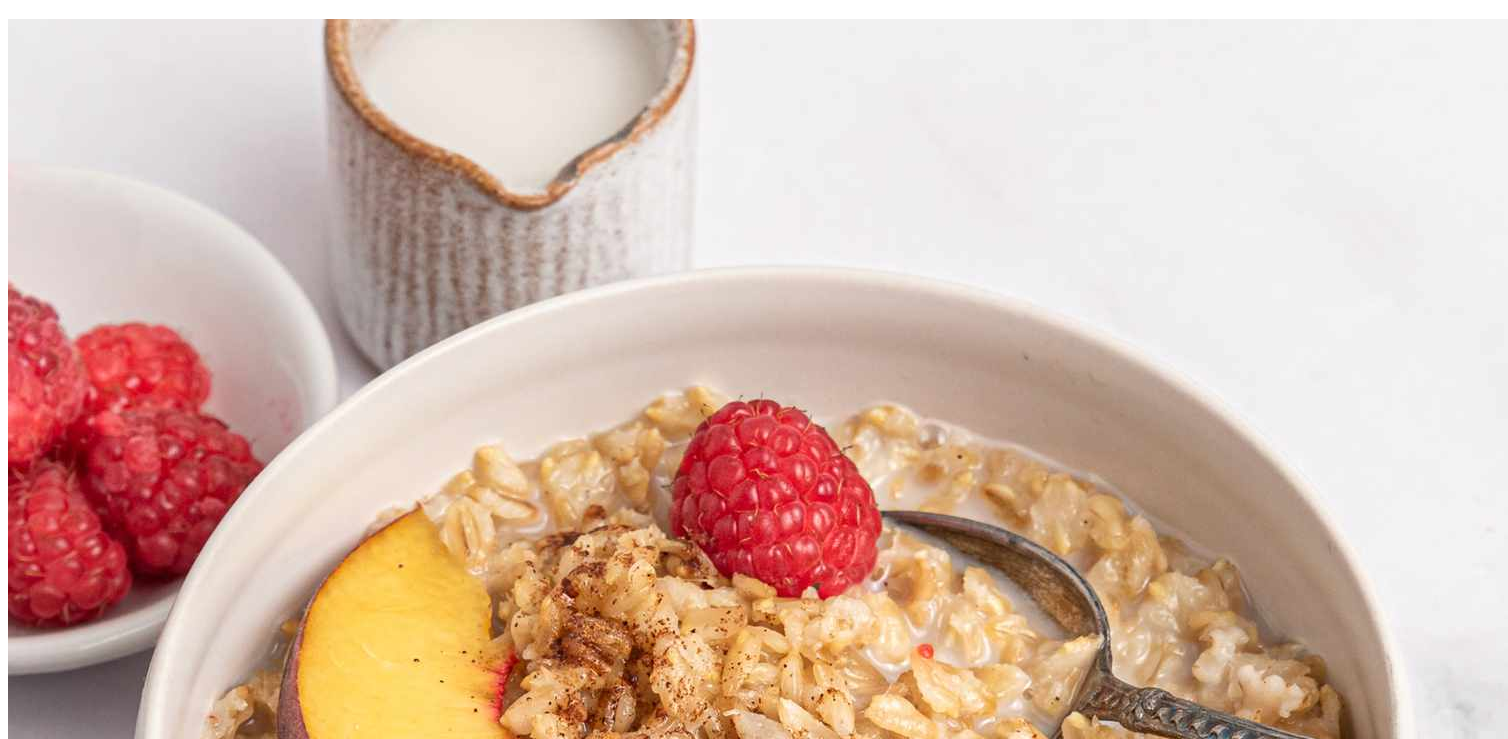
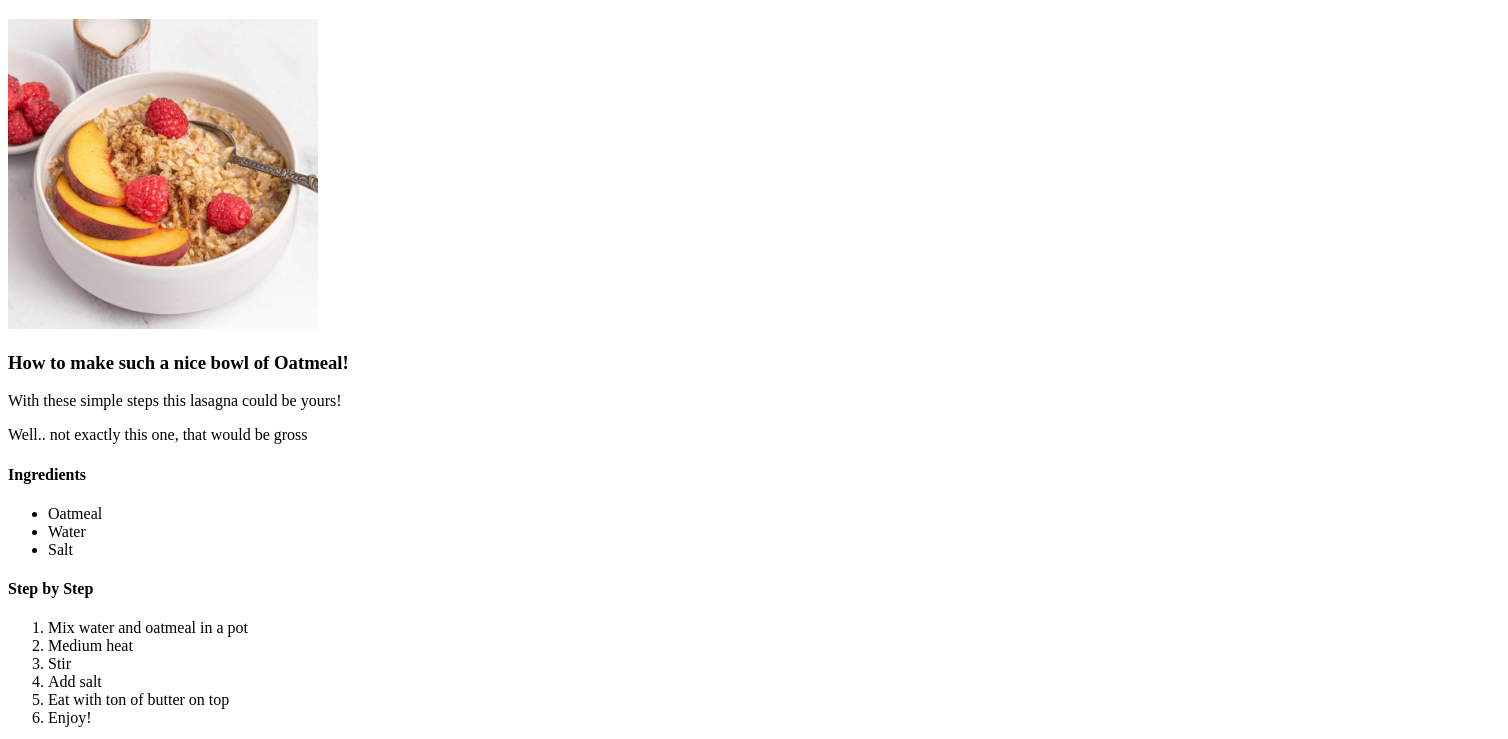
Before and after one commit to Skjolde89/odin-recipes, a plain HTML site: page recipes/oatmeal.html in a window 1280 px wide. Shown: the part 61-800 px from the top of the page, 1508 px wide, since content can reach past the window. Drawn offline with Linux system fonts and the light colour scheme.

Commit message:
fixed sizes of image

```diff
--- a/recipes/oatmeal.html
+++ b/recipes/oatmeal.html
@@ -9,7 +9,7 @@
 
 <body>
     <h1>Lasagna</h1>
-    <img src="./oatmeal.jpg" alt="">
+    <img src="./oatmeal.jpg" alt="" height="310" width="310">
     <h3>How to make such a nice bowl of Oatmeal!</h3>
     <p>With these simple steps this lasagna could be yours!</p>
     <p>Well.. not exactly this one, that would be gross</p>
```
